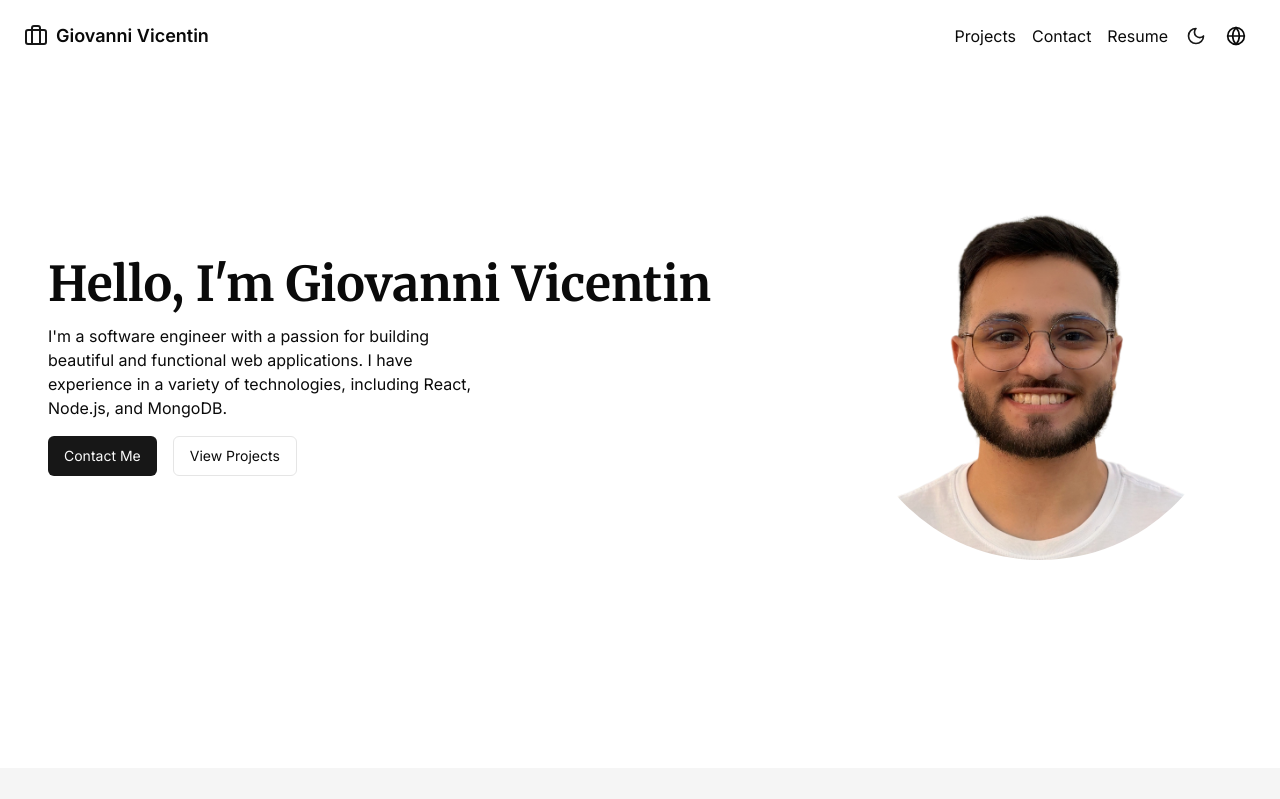
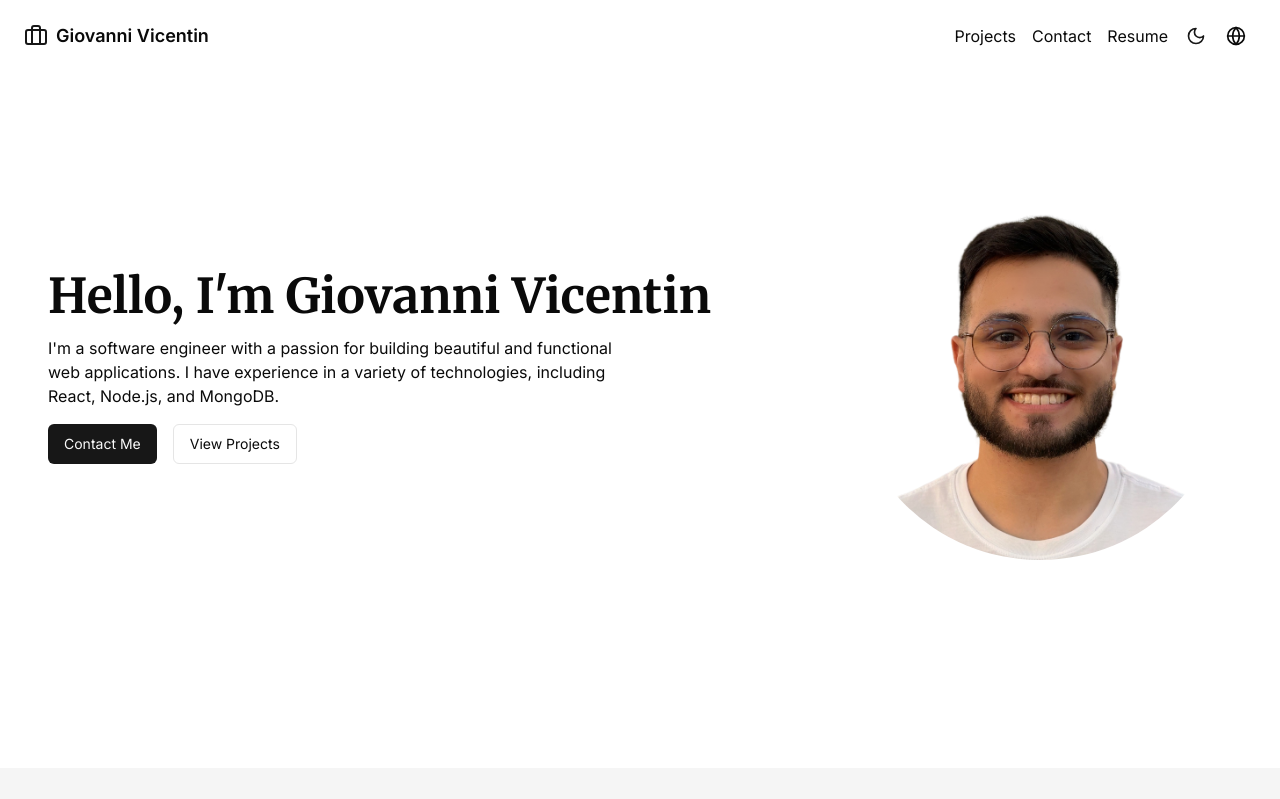
Before and after one commit to giovannivicentin/giovannivicentin.com, a Next.js app: page /en in a window 1280 px wide. Shown: the top 799 px of the page. Built offline with nearby package versions, Linux system fonts and the light colour scheme.

Commit message:
refactor: Update max width of Project component and optimize content paths

```diff
--- a/src/app/[locale]/page.tsx
+++ b/src/app/[locale]/page.tsx
@@ -26,7 +26,7 @@ export default function Home() {
           >
             {t('title')}
           </h1>
-          <p className="max-w-md">{t('description')}</p>
+          <p className="max-w-md md:max-w-xl">{t('description')}</p>
           <div className="flex items-center gap-4">
             <Button>Contact Me</Button>
             <Button variant="outline">View Projects</Button>
```
